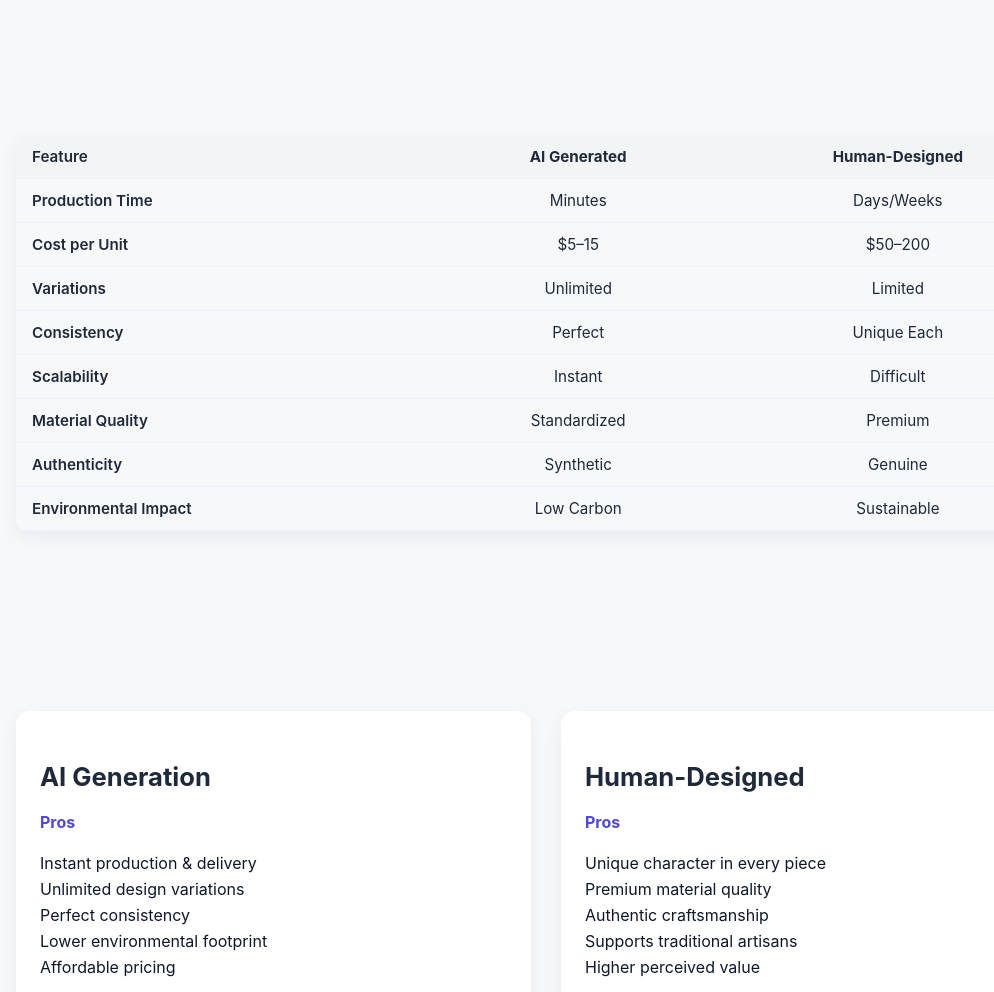
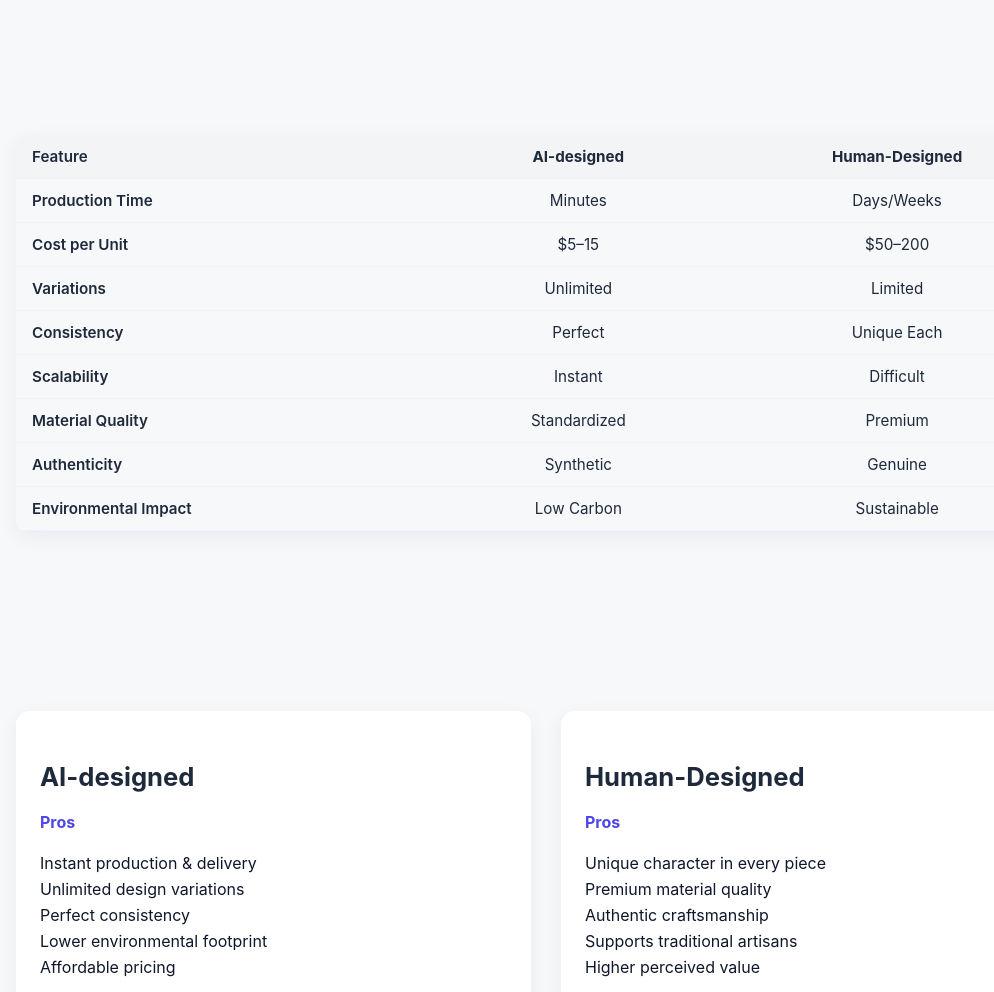
Before and after one commit to Badhan-alsoltech/AI-vs-Traditional, a website: page screens/compare.html in a window 1280 px wide. Shown: the part 920-1912 px from the top of the page, without its empty margins (94-1088 px from the left). Drawn offline with Linux system fonts and the light colour scheme.

Commit message:
Update compare.html

```diff
--- a/screens/compare.html
+++ b/screens/compare.html
@@ -176,7 +176,7 @@
             <thead>
               <tr>
                 <th>Feature</th>
-                <th>AI Generated</th>
+                <th>AI-designed</th>
                 <th>Human-Designed</th>
               </tr>
             </thead>
@@ -200,7 +200,7 @@
       <div class="container pros-grid">
 
         <div class="pros-card reveal" data-anim="slide-right">
-          <h3>AI Generation</h3>
+          <h3>AI-designed</h3>
           <h4>Pros</h4>
           <ul>
             <li>Instant production & delivery</li>
```
